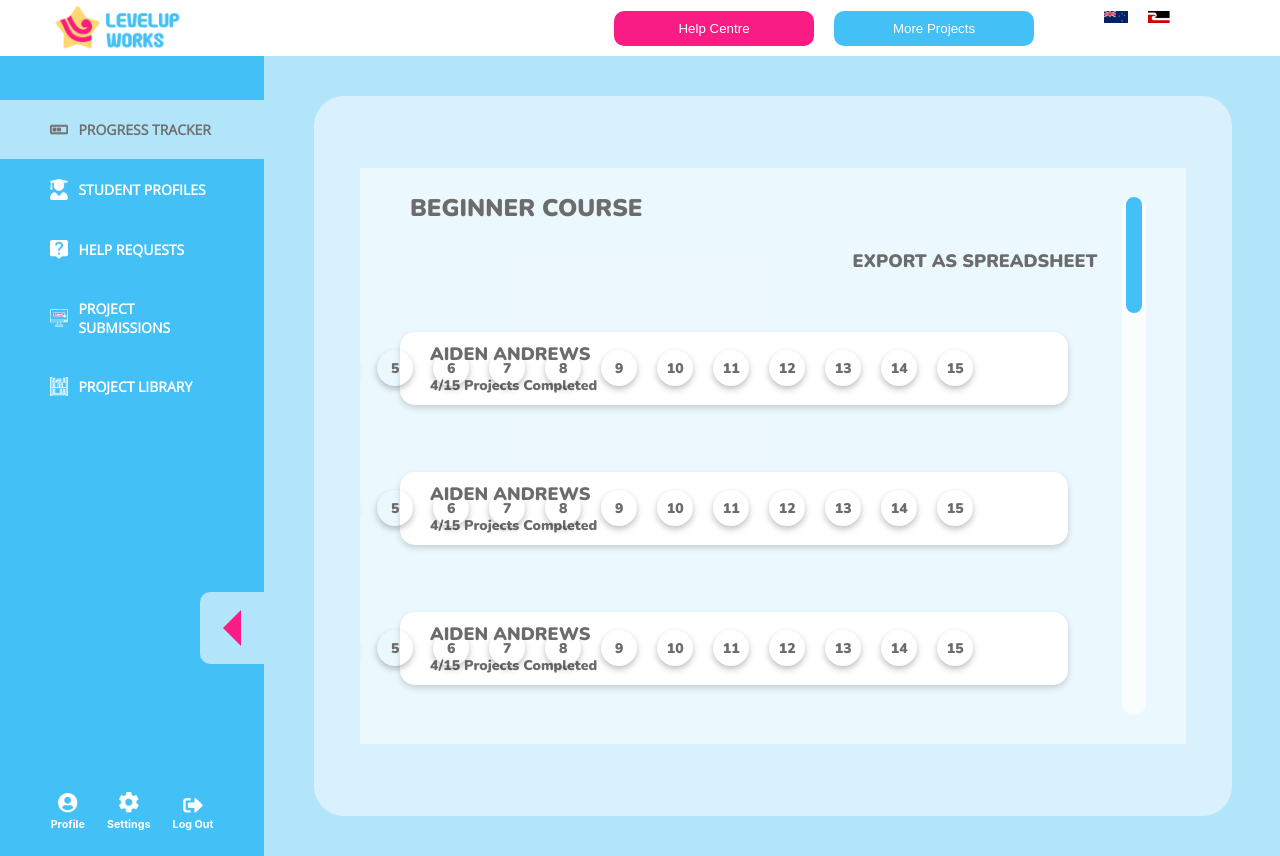
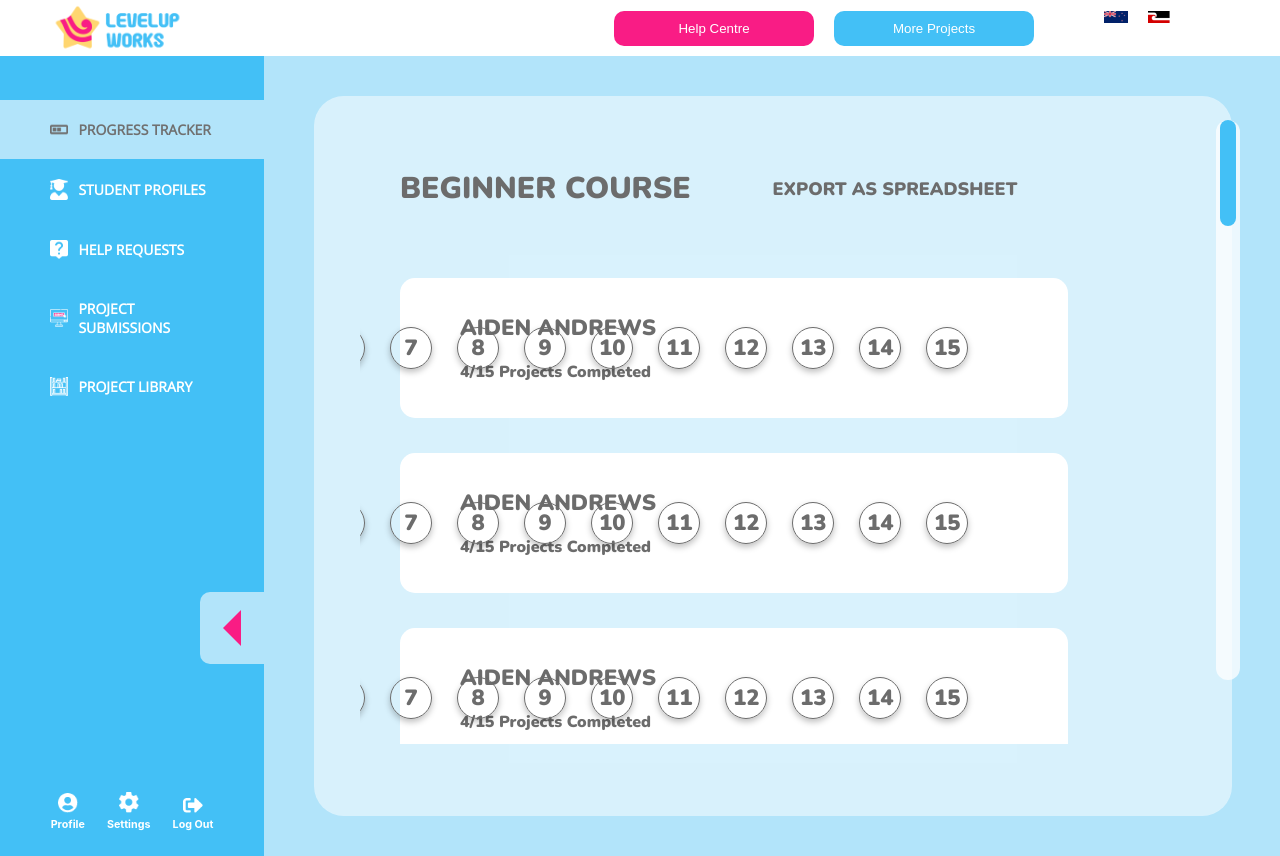
Before and after one commit to Neihana-G/ReactAndRoll-ProjectX, a React (Create React App) app: page /teacher-dashboard/progress-tracker in a window 1280 px wide. Built offline with nearby package versions, Linux system fonts and the light colour scheme; a web font is replaced by a local one.

Commit message:
Add all components in to right folders with same CSS file.

```diff
--- a/src/Components/teacherDashboard/progressTracker/ProgressTracker.jsx
+++ b/src/Components/teacherDashboard/progressTracker/ProgressTracker.jsx
@@ -38,11 +38,12 @@ export default function ProgressTracker() {
     <div className={styles.helpBody}>
       <div className={styles.helpWrapper}>
         <div className={styles.helpMainContent}>
-          <h3>BEGINNER COURSE</h3>
+          {/* <h3>BEGINNER COURSE</h3> */}
           {/* Custom scroll bar */}
 
           <div className={styles.notificationWrapper} ref={viewport}>
             <div className={styles.actionButtons}>
+              <h3>BEGINNER COURSE</h3>
               <button>
                 {/* <i class="fa-regular fa-file-export"></i> */}
                 EXPORT AS SPREADSHEET
--- a/src/Components/teacherDashboard/progressTracker/ProgressTracker.module.css
+++ b/src/Components/teacherDashboard/progressTracker/ProgressTracker.module.css
@@ -20,26 +20,36 @@
 .helpMainContent {
   width: 90%;
   height: 80%;
-  background-color: #ffffff80;
   font-family: "Nunito", sans-serif;
   overflow: hidden;
-  position: relative;
+  /* position: relative; */
 }
-.helpMainContent h3 {
+
+.actionButtons {
+  display: flex;
+  justify-content: space-between; /* Align items to both ends (left and right) */
+  align-items: center; /* Vertically center items */
+}
+
+.actionButtons h3 {
+  font-family: "Nunito", sans-serif;
   color: #6c6c6c;
-  font-size: 24px;
-  padding: 0 50px;
+  font-size: 30px;
+  margin: 0; /* Remove any margin */
+  margin-left: 40px;
 }
-.actionButtons {
-  text-align: right;
-}
+
 .actionButtons button {
+  display: inline-block; /* Add this line to make the button inline-block */
   font-family: "Nunito", sans-serif;
   background: none;
   border: none;
   font-size: 18px;
-  margin: 0 0px 0 40px;
+  margin: 0;
+  margin-right: 80px;
   color: #6c6c6c;
+
+  /* text-align: left; */
 }
 .actionButtons button:hover {
   text-decoration: underline;
@@ -51,13 +61,13 @@
   height: 100%;
 }
 .notifications {
-  max-height: 100%;
+  max-height: 65%;
   position: absolute;
   right: 0;
   left: 0;
-  padding-bottom: 200px;
+  padding-bottom: 170px;
   bottom: 0;
-  top: 30px;
+  top: 110px;
   margin: 0;
   overflow-y: scroll;
 }
@@ -75,7 +85,7 @@
   align-items: center;
 }
 .scrollbar {
-  height: 90%; /* must have some height */
+  height: 70%; /* must have some height */
   position: relative;
   top: 0;
   right: 20px;
--- a/src/Components/teacherDashboard/progressTracker/studentProgress/StudentProgress.jsx
+++ b/src/Components/teacherDashboard/progressTracker/studentProgress/StudentProgress.jsx
@@ -1,61 +1,15 @@
 import styles from "./StudentProgress.module.css";
+import ProjectCounter from "./projectCounter/ProjectCounter";
 
 export default function StudentProgress({ name, gender, icon, datetime }) {
   return (
     <div className={styles.main}>
       <div className={styles.notificationBody}>
         <h1>AIDEN ANDREWS</h1>
-        <div className={styles.completedProjects}>
-          <p>4/15 Projects Completed</p>
-        </div>
+
+        <p>4/15 Projects Completed</p>
       </div>
-      <div className={styles.projectCounter}>
-        <div id="1" className={styles.numbers}>
-          1
-        </div>
-        <div id="2" className={styles.numbers}>
-          2
-        </div>
-        <div id="3" className={styles.numbers}>
-          3
-        </div>
-        <div id="4" className={styles.numbers}>
-          4
-        </div>
-        <div id="5" className={styles.numbers}>
-          5
-        </div>
-        <div id="6" className={styles.numbers}>
-          6
-        </div>
-        <div id="7" className={styles.numbers}>
-          7
-        </div>
-        <div id="8" className={styles.numbers}>
-          8
-        </div>
-        <div id="9" className={styles.numbers}>
-          9
-        </div>
-        <div id="10" className={styles.numbers}>
-          10
-        </div>
-        <div id="11" className={styles.numbers}>
-          11
-        </div>
-        <div id="12" className={styles.numbers}>
-          12
-        </div>
-        <div id="13" className={styles.numbers}>
-          13
-        </div>
-        <div id="14" className={styles.numbers}>
-          14
-        </div>
-        <div id="15" className={styles.numbers}>
-          15
-        </div>
-      </div>
+      <ProjectCounter />
     </div>
   );
 }
--- a/src/Components/teacherDashboard/progressTracker/studentProgress/StudentProgress.module.css
+++ b/src/Components/teacherDashboard/progressTracker/studentProgress/StudentProgress.module.css
@@ -4,7 +4,7 @@
   max-width: 100%;
   height: 100px;
   /* border: 2px dashed purple; */
-  margin: 40px 0px 40px 40px;
+  margin: 20px 0px 75px 40px;
   display: flex;
   align-items: center;
   /* justify-content: space-between; */
@@ -12,13 +12,13 @@
 .notificationBody {
   background-color: white;
   width: 95%;
-  /* height: 90%; */
-  box-shadow: 0px 3px 6px #00000029;
+  height: calc(90% + 50px); /* Increase height by 10px */
+  /* box-shadow: 0px 3px 6px #00000029; */
   border-radius: 15px;
   display: flex;
   align-items: left;
   /* justify-content: center; */
-  justify-content: flex-start;
+  /* margin-top: 50px; */
   flex-direction: column;
   position: relative;
 }
@@ -27,48 +27,26 @@
 .notificationBody h1 {
   text-align: left;
   flex-grow: 1;
-  font-size: 18px;
+  font-size: 22px;
   color: #6c6c6c;
-  margin: 5px 0;
-  margin-left: 30px;
-  margin-top: 10px;
+  /* margin: 5px 0; */
+  margin-top: 35px;
+  margin-left: 60px;
+  margin-bottom: 0px;
+  display: inline-block;
 }
-.completedProjects {
+/* .notificationBody {
+  margin-top: 30px;
+  margin-bottom: 30px;
+} */
+.notificationBody p {
   text-align: left;
-  align-items: center;
-}
-.completedProjects p {
-  text-align: left;
-  font-size: 14px;
-  margin: 5px 0;
-  margin-left: 30px;
-  margin-bottom: 10px;
-
+  font-size: 16px;
+  /* margin: 5px 0; */
+  margin-left: 60px;
+  margin-top: 0px;
+  margin-bottom: 35px;
   color: #6c6c6c;
 }
 
-/* Project Counter Styling  */
-.projectCounter {
-  display: flex;
-  position: absolute;
-  right: 110px;
-  top: 50%;
-  transform: translateY(-50%);
-}
-
-.numbers {
-  width: 36px;
-  height: 36px;
-  border-radius: 50%;
-  box-shadow: 0px 3px 6px #00000040;
-  /* border-color: black; */
-
-  display: flex; /* Use flexbox */
-  justify-content: center; /* Center horizontally */
-  align-items: center; /* Center vertically */
-  font-size: 14px;
-  margin-right: 20px;
-  color: #6c6c6c;
-}
-
-/* Number Styling just for presentation */
+/* SCROLL BAR STYLES IN MAIN*/
--- a/src/Components/teacherDashboard/progressTracker/studentProgress/projectCounter/ProjectCounter.jsx
+++ b/src/Components/teacherDashboard/progressTracker/studentProgress/projectCounter/ProjectCounter.jsx
@@ -1,5 +1,53 @@
-import styles from "./ProgressCounter.module.css";
+import styles from "./ProjectCounter.module.css";
 
-export default function ProgressCounter() {
-  return <div id="speed">SPEED</div>;
+export default function ProjectCounter() {
+  return (
+    <div className={styles.projectCounter}>
+      <div id="1" className={styles.numbers}>
+        1
+      </div>
+      <div id="2" className={styles.numbers}>
+        2
+      </div>
+      <div id="3" className={styles.numbers}>
+        3
+      </div>
+      <div id="4" className={styles.numbers}>
+        4
+      </div>
+      <div id="5" className={styles.numbers}>
+        5
+      </div>
+      <div id="6" className={styles.numbers}>
+        6
+      </div>
+      <div id="7" className={styles.numbers}>
+        7
+      </div>
+      <div id="8" className={styles.numbers}>
+        8
+      </div>
+      <div id="9" className={styles.numbers}>
+        9
+      </div>
+      <div id="10" className={styles.numbers}>
+        10
+      </div>
+      <div id="11" className={styles.numbers}>
+        11
+      </div>
+      <div id="12" className={styles.numbers}>
+        12
+      </div>
+      <div id="13" className={styles.numbers}>
+        13
+      </div>
+      <div id="14" className={styles.numbers}>
+        14
+      </div>
+      <div id="15" className={styles.numbers}>
+        15
+      </div>
+    </div>
+  );
 }
--- a/src/Components/teacherDashboard/progressTracker/studentProgress/projectCounter/ProjectCounter.module.css
+++ b/src/Components/teacherDashboard/progressTracker/studentProgress/projectCounter/ProjectCounter.module.css
@@ -1 +1,25 @@
 /* STYLES */
+/* Project Counter Styling  */
+.projectCounter {
+  display: flex;
+  position: absolute;
+  right: 110px;
+  top: 50%;
+  transform: translateY(-50%);
+}
+
+.numbers {
+  width: 40px;
+  height: 40px;
+  border-radius: 50%;
+  box-shadow: 0px 3px 6px #00000040;
+  border: solid 0.5px;
+  border-color: #6c6c6c;
+
+  display: flex; /* Use flexbox */
+  justify-content: center; /* Center horizontally */
+  align-items: center; /* Center vertically */
+  font-size: 22px;
+  margin-right: 25px;
+  color: #6c6c6c;
+}
```
